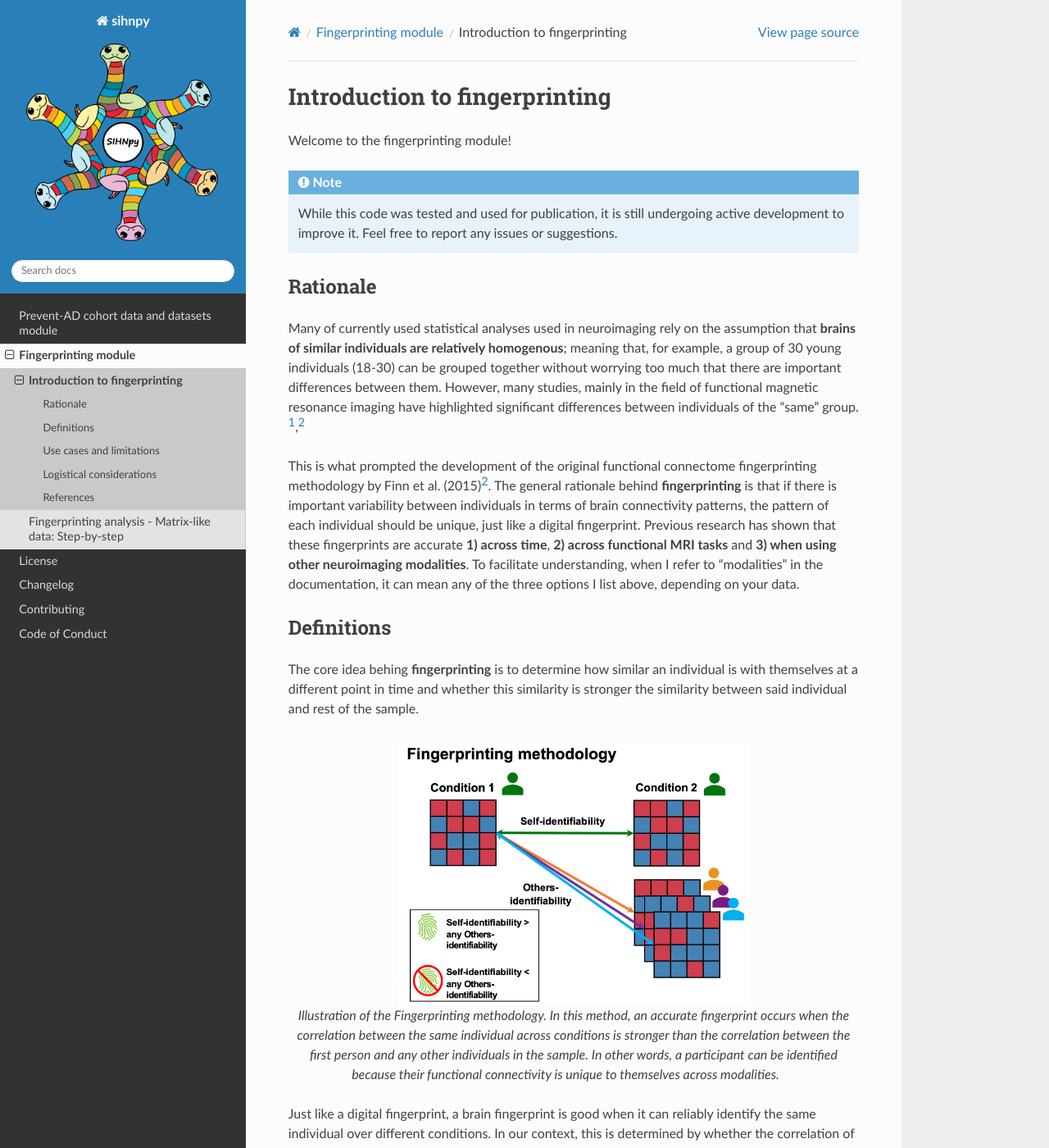
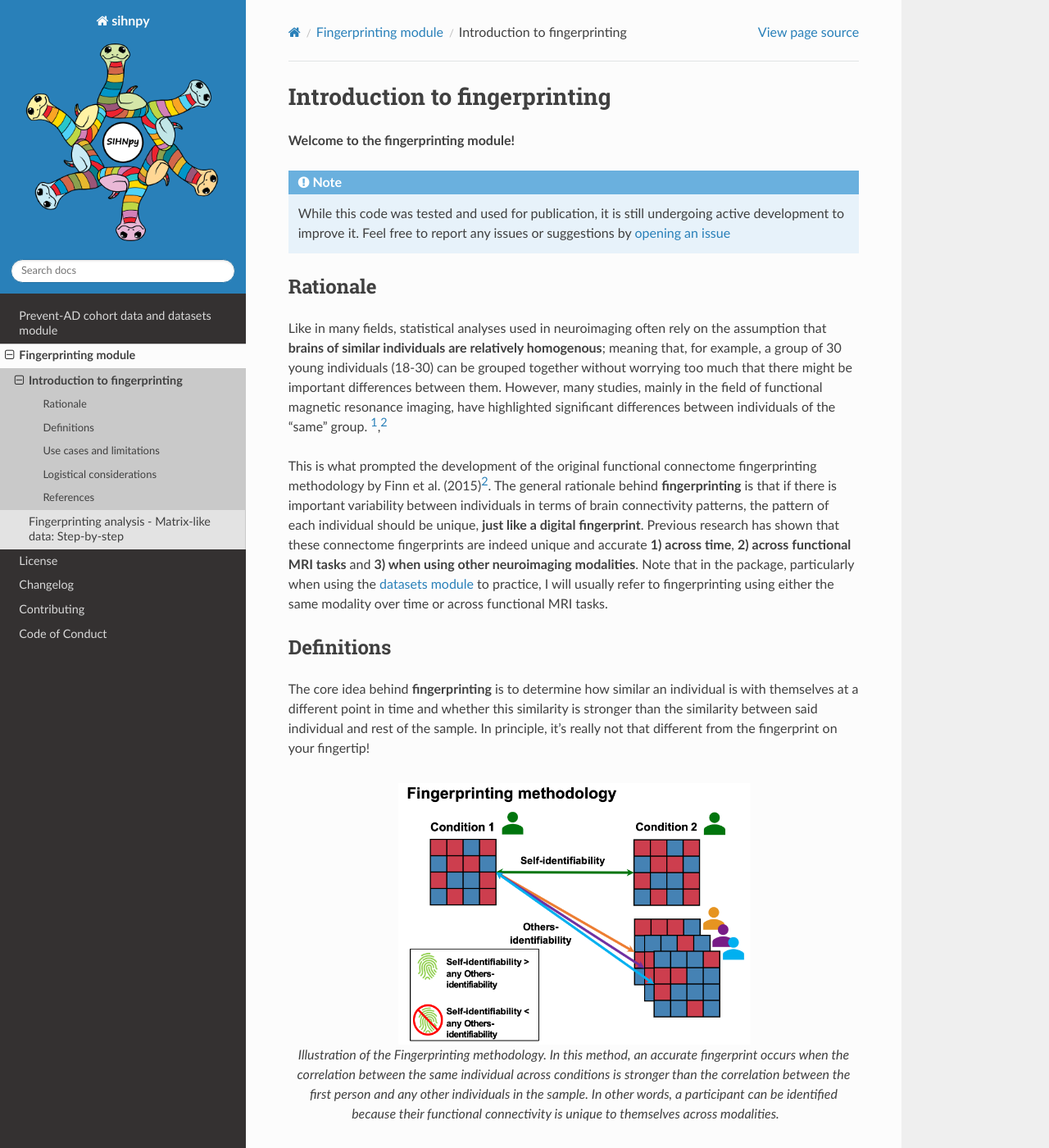
Before and after one commit to stong3/sihnpy, a Sphinx documentation site: the page built from docs/1.fingerprinting/fp_intro.md, in a window 1280 px wide and 1400 px high. Shown: the whole window at 82% size. Built offline with Sphinx 7.4.7 and the Read the Docs theme 2.0.0, drawn with Linux system fonts in a browser that asks for light colours; pages that are not in the unit, such as notebooks, are missing from menus; some of the changed text lies outside the part shown.

Commit message:
docs: final revision

````diff
--- a/docs/1.fingerprinting/fp_intro.md
+++ b/docs/1.fingerprinting/fp_intro.md
@@ -1,20 +1,20 @@
 # Introduction to fingerprinting
 
-Welcome to the fingerprinting module!
+**Welcome to the fingerprinting module!**
 
 ```{note}
-While this code was tested and used for publication, it is still undergoing active development to improve it. Feel free to report any issues or suggestions.
+While this code was tested and used for publication, it is still undergoing active development to improve it. Feel free to report any issues or suggestions by [opening an issue](https://github.com/stong3/sihnpy/issues)
 ```
 
 ## Rationale
 
-Many of currently used statistical analyses used in neuroimaging rely on the assumption that **brains of similar individuals are relatively homogenous**; meaning that, for example, a group of 30 young individuals (18-30) can be grouped together without worrying too much that there are important differences between them. However, many studies, mainly in the field of functional magnetic resonance imaging have highlighted significant differences between individuals of the "same" group. [^Mueller_2013],[^Finn_2015]
+Like in many fields, statistical analyses used in neuroimaging often rely on the assumption that **brains of similar individuals are relatively homogenous**; meaning that, for example, a group of 30 young individuals (18-30) can be grouped together without worrying too much that there might be important differences between them. However, many studies, mainly in the field of functional magnetic resonance imaging, have highlighted significant differences between individuals of the "same" group. [^Mueller_2013],[^Finn_2015]
 
-This is what prompted the development of the original functional connectome fingerprinting methodology by Finn et al. (2015)[^Finn_2015]. The general rationale behind **fingerprinting** is that if there is important variability between individuals in terms of brain connectivity patterns, the pattern of each individual should be unique, just like a digital fingerprint. Previous research has shown that these fingerprints are accurate **1) across time**, **2) across functional MRI tasks** and **3) when using other neuroimaging modalities**. To facilitate understanding, when I refer to "modalities" in the documentation, it can mean any of the three options I list above, depending on your data.
+This is what prompted the development of the original functional connectome fingerprinting methodology by Finn et al. (2015)[^Finn_2015]. The general rationale behind **fingerprinting** is that if there is important variability between individuals in terms of brain connectivity patterns, the pattern of each individual should be unique, **just like a digital fingerprint**. Previous research has shown that these connectome fingerprints are indeed unique and accurate **1) across time**, **2) across functional MRI tasks** and **3) when using other neuroimaging modalities**. Note that in the package, particularly when using the {ref}` datasets module <0.pad_data/index:Prevent-AD cohort data and datasets module>` to practice, I will usually refer to fingerprinting using either the same modality over time or across functional MRI tasks.
 
 ## Definitions
 
-The core idea behing **fingerprinting** is to determine how similar an individual is with themselves at a different point in time and whether this similarity is stronger the similarity between said individual and rest of the sample.
+The core idea behind **fingerprinting** is to determine how similar an individual is with themselves at a different point in time and whether this similarity is stronger than the similarity between said individual and rest of the sample. In principle, it's really not that different from the fingerprint on your fingertip!
 
 ```{figure} ../images/fp_metho.png
 :name: Fingerprinting methodology
@@ -23,24 +23,29 @@ The core idea behing **fingerprinting** is to determine how similar an individua
 
 Illustration of the Fingerprinting methodology. In this method, an accurate fingerprint occurs when the correlation between the same individual across conditions is stronger than the correlation between the first person and any other individuals in the sample. In other words, a participant can be identified because their functional connectivity is unique to themselves across modalities.
 ```
+<br>
 
 Just like a digital fingerprint, a brain fingerprint is good when it can reliably identify the same individual over different conditions. In our context, this is determined by whether the correlation of the brain features of the same individual is higher than the correlation of the brain features of different individuals.
 
-While there is no clear consensus in the field, we are using the definitions from Amico et al. (2018)[^Amico_2018] for the terms.
+While there is no clear consensus in the field, we are using the definitions from Amico et al. (2018)[^Amico_2018] for the terms in the package.
+
+```{admonition} Definitions
+:class: important
 
 - **Fingerprint identification accuracy**: whether a given individual was identified using a different brain imaging session
 - **Self-identifiability**: within-individual correlation of two brain imaging sessions
 - **Others-identifiability**: between-individual correlation of two brain imaging sessions
 - **Differential identifiability**: the difference between the fingerprint strength and the alikeness coefficient. Effectively a measure of distance between how similar an individual is to themselves compared to others.
+```
 
 ## Use cases and limitations
 
 Generally, the conditions to use **fingerprinting** are:
 * Highly dimensional data for each individual (e.g., measurements for many brain regions across the brain for a given individual)
 * At least 2 different measurements for each individuals (either over time OR using different imaging modalities)
-    * This last point is not strictly true if you are only interested in others-identifiability (i.e., see the work by Doucet et al. (2020)[^Doucet_2020]
+    * This last point is not strictly necessary if you are only interested in **others-identifiability** (i.e., see the work by Doucet et al. (2020)[^Doucet_2020]
 
-**Fingerprinting** methodology has been used with different imaging modalities including fMRI[^Finn_2015], structural and diffusion MRI[^Mansour_2021]. It has also been used with imaging taken at multiple time points for every individuals.[^Finn_2015],[^Horien_2019] This measure could technically be applied to any type of data available for an individual where enough information is available (for example, extensive questionnaires and behavioral measures). Note however that the quantity of data necessary per individual to make this work
+**Fingerprinting** methodology has been used with different imaging modalities including fMRI[^Finn_2015], structural and diffusion MRI[^Mansour_2021]. It has also been used with imaging taken at multiple time points for every individuals.[^Finn_2015],[^Horien_2019] This measure could technically be applied to any type of data available for an individual where enough information is available (for example, extensive questionnaires and behavioral measures). *Note however that the quantity of data necessary per individual to make this work would need to be quite big; in functional MRI, small networks with a small number of edges (e.g., 20 nodes; 400 edges) tend to work poorly in identifying individuals*
 
 |Strength|Limitations|
 |:-------|:-----------|
@@ -71,14 +76,14 @@ Again, some future considerations will aim to make this more efficient.
 ```{admonition} DRAC HPCs
 :class: important
 
-To mitigate the impact of the lack of parallelisation of individual fingerprinting scripts, in St-Onge et al. (2023), most of the operations listed were done on Compute Canada's Beluga cluster. This way, fingerprint scripts could be assigned as individualized jobs with they own CPU and memory, which strongly accelerated the calculations.
+To mitigate the impact of the lack of parallelization of individual fingerprinting scripts, in St-Onge et al. (2023), most of the operations listed were done on Compute Canada's Beluga cluster. This way, fingerprint scripts could be assigned as individualized jobs with they own CPU and memory, which strongly accelerated the calculations.
 
 Example scripts to launch this type of job on Compute Canada will soon be made available on `sihnpy`'s github page.
 ```
 
 ## References
 
-Below is the list of references discussed on this page.
+Below is the list of references discussed on this page. This list is not extensive of the fingerprinting literature, but presents some key papers.
 
 [^Mueller_2013]: Mueller et al. (2013). Neuron. [10.1016/j.neuron.2012.12.028](https://doi.org/10.1016/j.neuron.2012.12.028)
 [^Finn_2015]: Finn et al. (2015). Nat Neuro. [10.1038/nn.4135](https://doi.org/10.1038/nn.4135)
````
Also changed, not shown: other parts of docs/1.fingerprinting/fp_intro.md (+2 -2 lines), README.md (+11 -5 lines), docs/0.pad_data/download_pad_data.md (+20 -18 lines), docs/0.pad_data/index.md (+7 -6 lines), LICENSE.md, docs/0.pad_data/datasets_usage.ipynb, docs/1.fingerprinting/fingerprinting_module.ipynb, docs/images/between_network.png (added), docs/images/pad_conp_logo.png (added).
